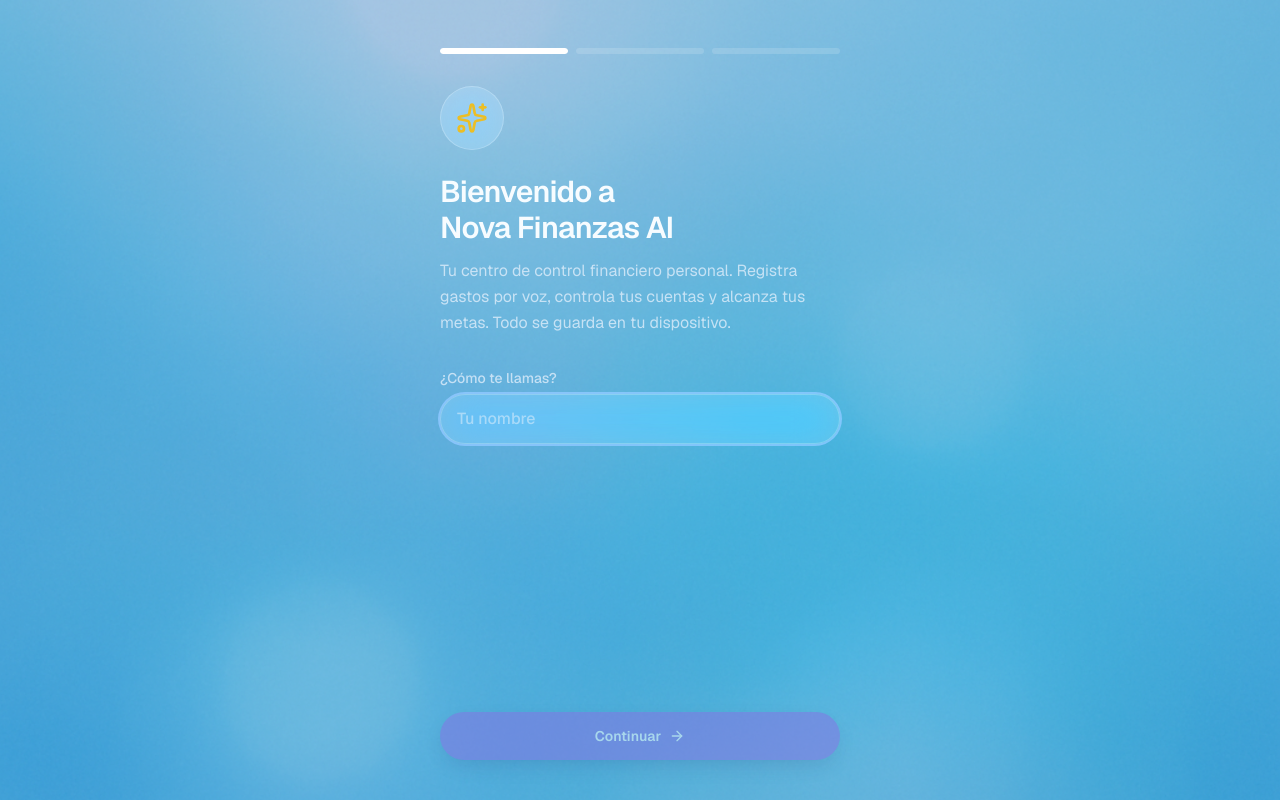
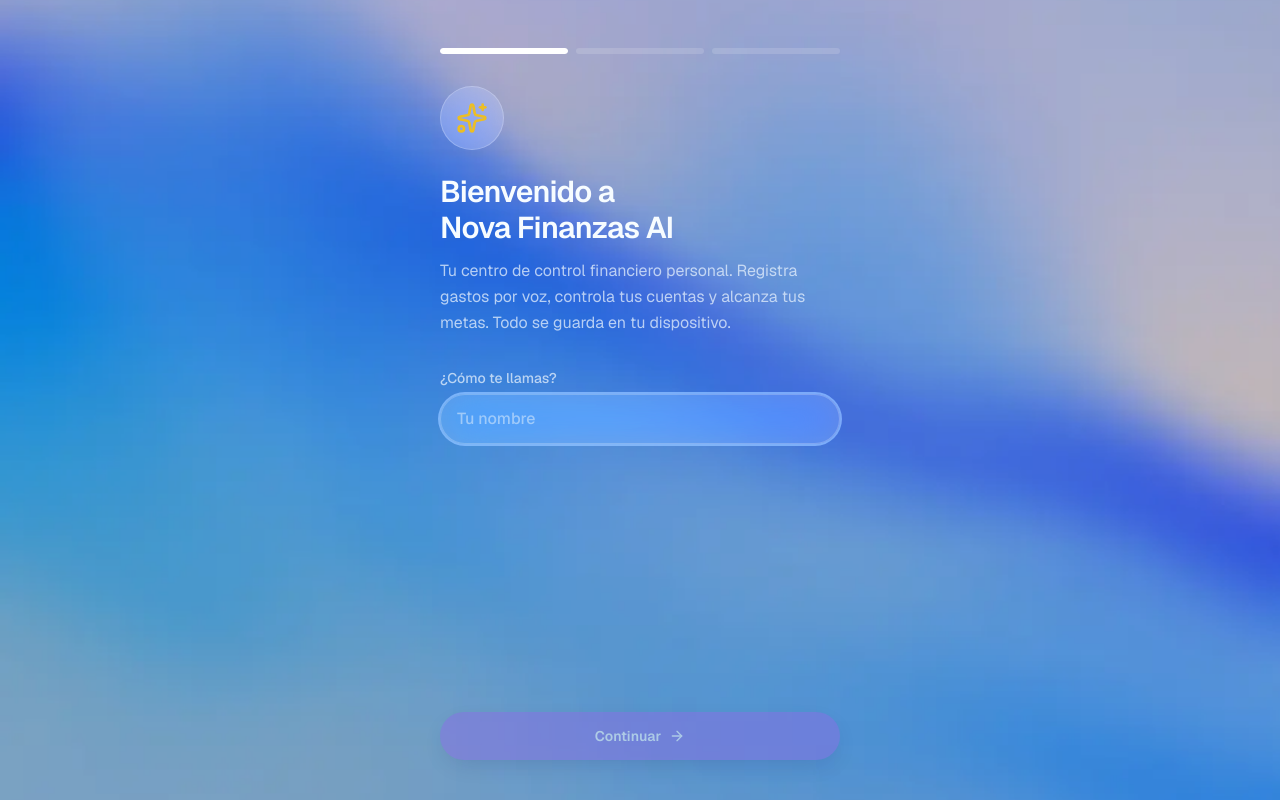
Before and after one commit to Yuse16/nova-finanzas-ai, a Next.js app: page / in a window 1280 px wide. Built offline with nearby package versions, Linux system fonts and the light colour scheme.

Commit message:
fix: reemplaza imagen de fondo dañada por bg-aurora.webp

```diff
--- a/components/app-shell.tsx
+++ b/components/app-shell.tsx
@@ -48,7 +48,7 @@ export function AppShell({ children }: { children: ReactNode }) {
       >
         <div className="fixed inset-0 -z-10">
           <Image
-            src="/bg-atmosphere.png"
+            src="/bg-aurora.webp"
             alt=""
             fill
             priority
--- a/components/onboarding.tsx
+++ b/components/onboarding.tsx
@@ -71,14 +71,14 @@ export function Onboarding() {
     <div className="relative min-h-screen overflow-hidden">
       <div className="fixed inset-0 -z-10">
         <Image
-          src="/bg-atmosphere.png"
+          src="/bg-aurora.webp"
           alt=""
           fill
           priority
           aria-hidden
           className="object-cover"
         />
-        <div className="absolute inset-0 bg-[oklch(0.55_0.13_255/35%)]" />
+        <div className="absolute inset-0 bg-[oklch(0.35_0.12_260/25%)]" />
       </div>
 
       <main className="mx-auto flex min-h-screen w-full max-w-md flex-col px-6 pb-10 pt-[max(env(safe-area-inset-top),2rem)]">
```
Also changed, not shown: public/bg-atmosphere.png (deleted), public/bg-aurora.webp (added).
